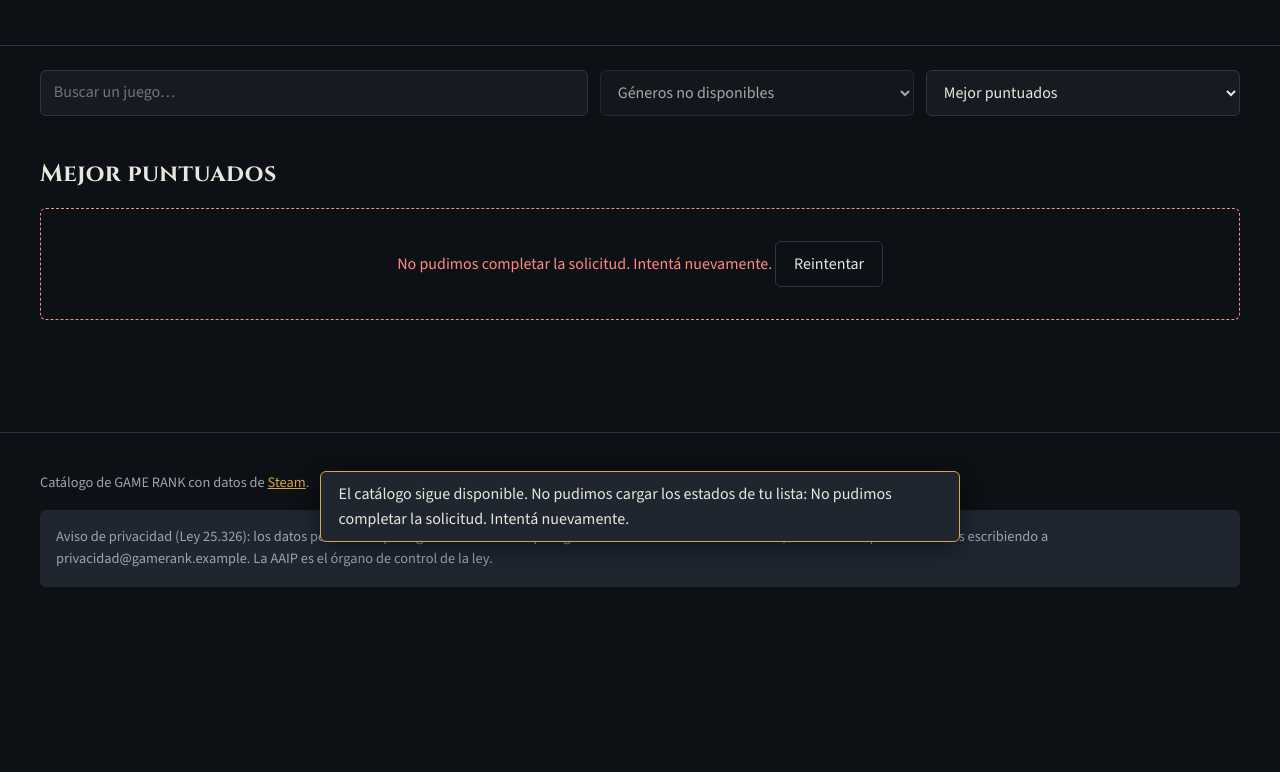
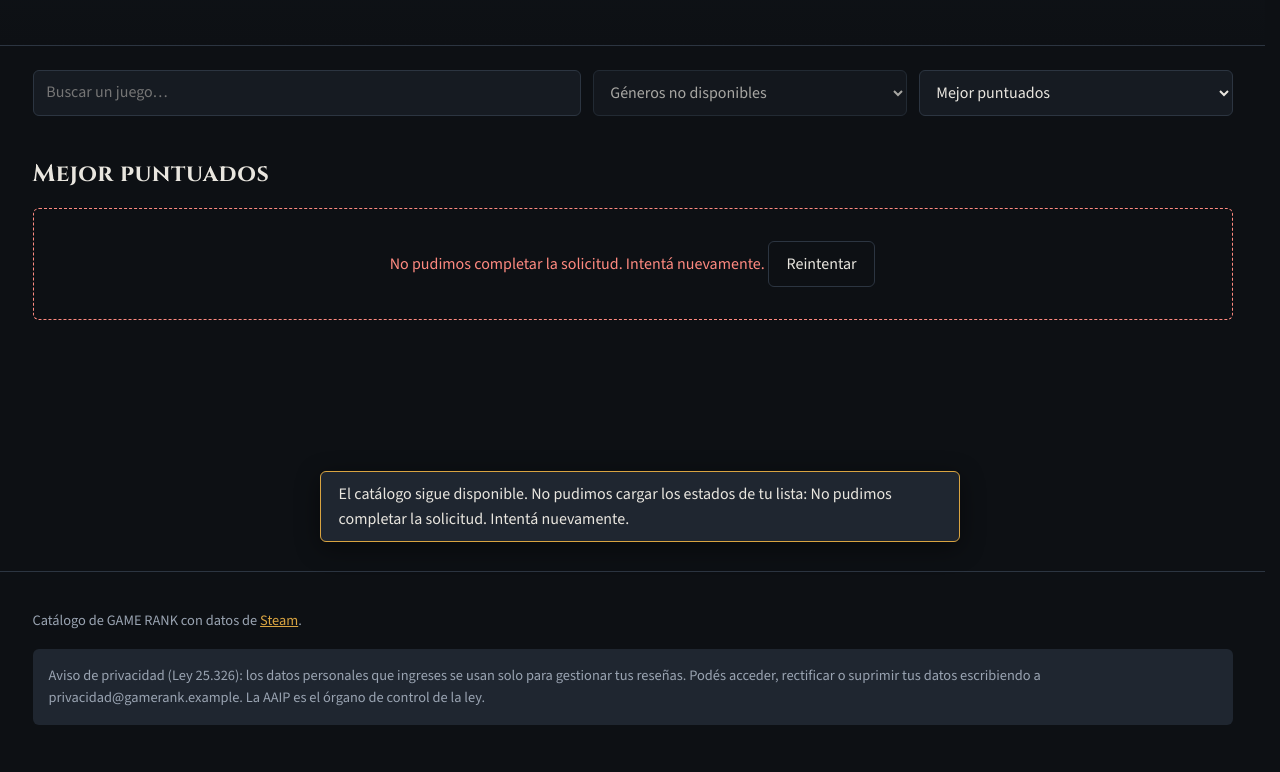
Before and after one commit to Bularap/PROYECTO-DAW, a plain HTML site: page Gamerank_v3/index.html in a window 1280 px wide. Shown: the part 234-1006 px from the top of the page. Before the commit the page ends 867 px from the top, so only its background shows below. Drawn offline with nearby package versions, Linux system fonts and the light colour scheme; no server answers.

Commit message:
Evitar saltos del navbar y del contenido al cambiar de pagina

```diff
--- a/Gamerank_v3/css/styles.css
+++ b/Gamerank_v3/css/styles.css
@@ -10,7 +10,8 @@
   --radius: 6px;
 }
 *, *::before, *::after { box-sizing: border-box; }
-html { scroll-behavior: smooth; }
+html { scroll-behavior: smooth; scrollbar-gutter: stable; }
+main { min-height: calc(100vh - 3.5rem); }
 body {
   margin: 0; background: var(--bg); color: var(--text);
   font-family: 'Source Sans 3', 'Trebuchet MS', sans-serif; line-height: 1.55;
--- a/Gamerank_v3/index.html
+++ b/Gamerank_v3/index.html
@@ -6,11 +6,13 @@
   <meta name="description" content="GameRank: descubrí, puntuá y reseñá videojuegos.">
   <title>Juegos · GameRank</title>
   <link rel="preconnect" href="https://fonts.googleapis.com">
-  <link href="https://fonts.googleapis.com/css2?family=Cinzel:wght@600;700&family=Source+Sans+3:wght@400;600&display=swap" rel="stylesheet">
+  <link rel="preconnect" href="https://fonts.gstatic.com" crossorigin>
+  <link href="https://fonts.googleapis.com/css2?family=Cinzel:wght@600;700&family=Source+Sans+3:wght@400;600&display=optional" rel="stylesheet">
   <link rel="stylesheet" href="css/styles.css">
   <link rel="stylesheet" href="css/auth.css">
 </head>
 <body>
+  <script src="js/app.js"></script>
   <main>
     <section class="hero">
       <div class="container">
@@ -48,7 +50,6 @@
     </div>
   </footer>
 
-  <script src="js/app.js"></script>
   <script src="js/api.js"></script>
   <script src="js/auth.js"></script>
   <script src="js/catalogo.js"></script>
--- a/Gamerank_v3/js/app.js
+++ b/Gamerank_v3/js/app.js
@@ -35,14 +35,32 @@ const PAGINAS = [
 ];
 const PAGINA_DEL_MENU = { 'editar-perfil.html': 'perfil.html', 'configuracion.html': 'perfil.html', '': 'index.html' };
 
+function sesionRecordada() {
+  try {
+    if (!sessionStorage.getItem('gamerank_token')) return null;
+    return JSON.parse(sessionStorage.getItem('gamerank_token_usuario'));
+  } catch { return null; }
+}
+
+function accesos(usuario, actual) {
+  if (usuario?.nombreUsuario) {
+    return [el('a', { class: 'session-user', href: 'perfil.html' }, usuario.nombreUsuario),
+      el('button', { type: 'button', class: 'btn btn-ghost' }, 'Cerrar sesión')];
+  }
+  return [el('a', { href: 'login.html', 'aria-current': actual === 'login.html' ? 'page' : null }, 'Ingresar'),
+    el('a', { href: 'register.html', 'aria-current': actual === 'register.html' ? 'page' : null }, 'Crear cuenta')];
+}
+
 function cabecera() {
   const archivo = location.pathname.split('/').pop();
   const actual = PAGINA_DEL_MENU[archivo] || archivo;
+  const usuario = sesionRecordada();
+  const esAdmin = ['Administrador', 'SuperAdministrador'].includes(usuario?.rol);
   const boton = el('button', { class: 'nav-toggle', type: 'button', 'aria-expanded': 'false', 'aria-controls': 'nav' }, 'Menú');
   const nav = el('nav', { class: 'nav', id: 'nav', 'aria-label': 'Principal' },
     ...PAGINAS.map(([href, texto]) => el('a', { href, 'aria-current': href === actual ? 'page' : null }, texto)),
-    el('a', { href: 'admin.html', id: 'nav-admin', hidden: true, 'aria-current': actual === 'admin.html' ? 'page' : null }, 'Administración'),
-    el('div', { class: 'auth-nav', id: 'auth-nav' }));
+    el('a', { href: 'admin.html', id: 'nav-admin', hidden: !esAdmin, 'aria-current': actual === 'admin.html' ? 'page' : null }, 'Administración'),
+    el('div', { class: 'auth-nav', id: 'auth-nav' }, ...accesos(usuario, archivo)));
   boton.addEventListener('click', () => boton.setAttribute('aria-expanded', String(nav.classList.toggle('open'))));
   document.body.prepend(el('header', { class: 'site-header' },
     el('div', { class: 'container' }, el('a', { class: 'logo', href: 'index.html' }, 'Game', el('span', {}, 'Rank')), boton, nav)),
--- a/Gamerank_v3/js/auth.js
+++ b/Gamerank_v3/js/auth.js
@@ -69,8 +69,16 @@ const GameRankAuth = (() => {
     nav.replaceChildren(name, button);
   }
 
+  function rememberUser() {
+    try {
+      if (currentUser) sessionStorage.setItem(`${storageKey}_usuario`, JSON.stringify({ nombreUsuario: currentUser.nombreUsuario, rol: currentUser.rol }));
+      else sessionStorage.removeItem(`${storageKey}_usuario`);
+    } catch {}
+  }
+
   function updateUser(value) {
     currentUser = value ? { usuarioId: value.usuarioId, nombreUsuario: value.nombreUsuario, rol: value.rol } : null;
+    rememberUser();
     showNavigation();
     window.dispatchEvent(new CustomEvent('gamerank:sessionchange', { detail: user() }));
   }
@@ -207,8 +215,8 @@ const GameRankAuth = (() => {
 
   const ready = new Promise(resolve => {
     const initialize = async () => {
+      try { await validateSession(); } catch {}
       showNavigation();
-      try { await validateSession(); } catch {}
       resolve(user());
     };
     if (document.readyState === 'loading') document.addEventListener('DOMContentLoaded', initialize, { once: true });
```
Also changed, not shown: Gamerank_v3/admin.html (+3 -2 lines), Gamerank_v3/biblioteca.html (+3 -2 lines), Gamerank_v3/configuracion.html (+3 -2 lines), Gamerank_v3/diario.html (+3 -2 lines), Gamerank_v3/editar-perfil.html (+3 -2 lines), Gamerank_v3/login.html (+3 -2 lines), Gamerank_v3/perfil.html (+3 -2 lines), Gamerank_v3/register.html (+3 -2 lines), Gamerank_v3/reviews.html (+3 -2 lines).
